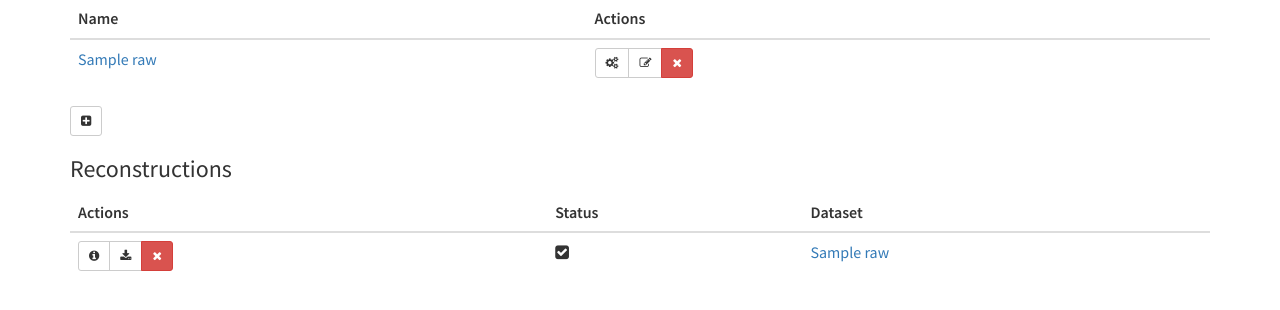
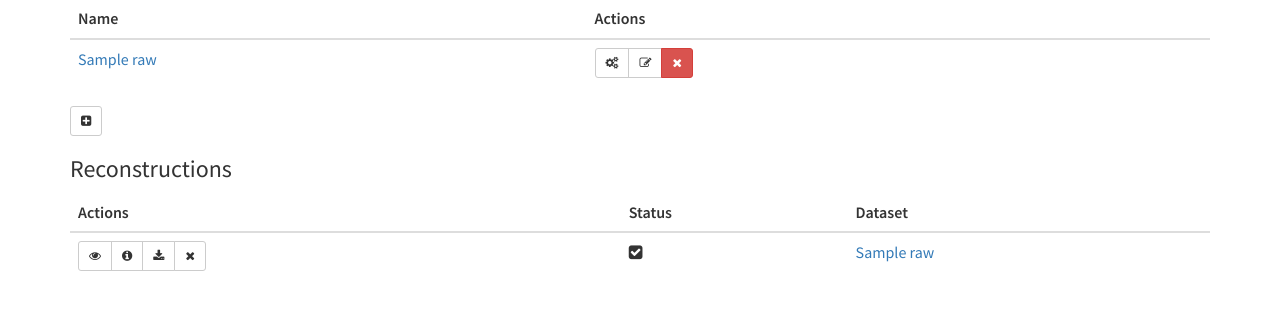
Before and after one commit to ufo-kit/tofuweb, a Flask app: page / in a window 1280 px wide. Shown: the part 129-439 px from the top of the page. Run offline with Flask 2, Linux system fonts and the light colour scheme; tables that the repository leaves empty hold one stand-in row (values such as "Sample post"); some libraries are stand-ins or nearby versions.

Commit message:
Add visualization button

```diff
--- a/tofuweb/templates/index.html
+++ b/tofuweb/templates/index.html
@@ -68,9 +68,10 @@ $(document).ready(function() {
           <tr>
             <td>
               <div class="btn-group" role="group" aria-label="...">
+                <a ng-disabled="loading.reco_{{ reco.id }}" class="btn btn-default btn-sm" title="Info" role="button" href="/reco/{{ reco.id }}/render"><i class="fa fa-eye"></i></a>
                 <a ng-disabled="loading.reco_{{ reco.id }}" class="btn btn-default btn-sm" title="Info" role="button" href="/reco/show/{{ reco.id }}"><i class="fa fa-info-circle"></i></a>
                 <a ng-disabled="loading.reco_{{ reco.id }}" class="btn btn-default btn-sm" title="Download" role="button" href="/reco/download/{{ reco.id }}"><i class="fa fa-download"></i></a>
-                <a ng-disabled="loading.reco_{{ reco.id }}" class="btn btn-danger btn-sm" title="Remove" role="button" href="/reco/delete/{{ reco.id }}"><i class="fa fa-remove"></i></a>
+                <a ng-disabled="loading.reco_{{ reco.id }}" class="btn btn-default btn-sm" title="Remove" role="button" href="/reco/delete/{{ reco.id }}"><i class="fa fa-remove"></i></a>
               </div>
             </td>
             <td>
```
